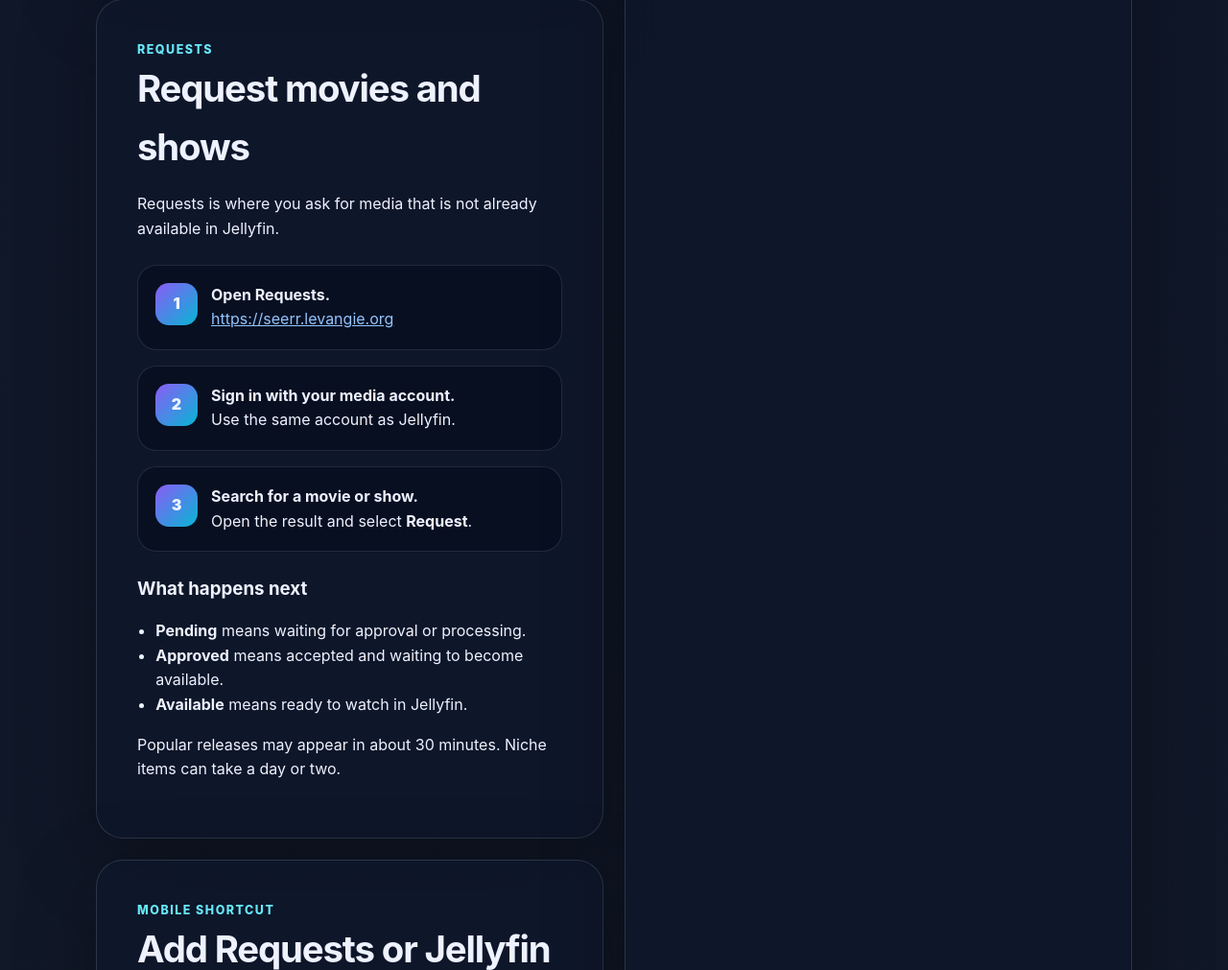
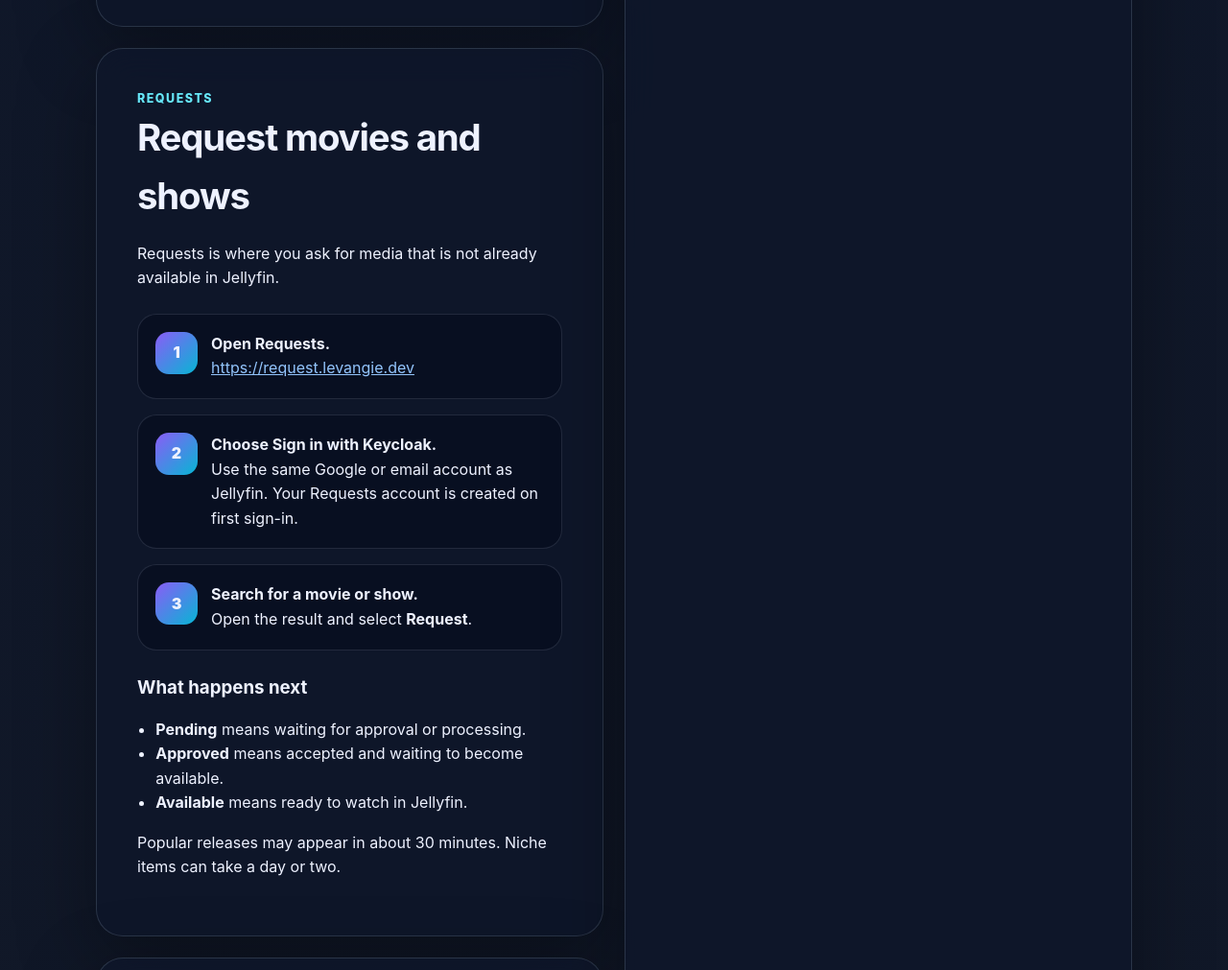
Before and after one commit to jlevangi/jellyfin-invite, a Flask app: page / in a window 1280 px wide. Shown: the part 2621-3632 px from the top of the page at 96% size. Run offline with Flask 3, Linux system fonts and the light colour scheme.

Commit message:
Update onboarding docs for Keycloak SSO and Jellyseerr

```diff
--- a/app/config.py
+++ b/app/config.py
@@ -14,4 +14,4 @@ class Config:
     OIDC_REDIRECT_URI = os.environ.get("OIDC_REDIRECT_URI", PUBLIC_BASE_URL + "/oidc/callback")
     OIDC_IDP_HINT = os.environ.get("OIDC_IDP_HINT", "google")
     JELLYFIN_URL = os.environ.get("JELLYFIN_URL", "https://jellyfin.levangie.org")
-    REQUESTS_URL = os.environ.get("REQUESTS_URL", "https://seerr.levangie.org")
+    REQUESTS_URL = os.environ.get("REQUESTS_URL", "https://request.levangie.dev")
--- a/app/routes.py
+++ b/app/routes.py
@@ -102,7 +102,9 @@ def bounded_integer(data, key, default, minimum, maximum):
 def success_message():
     return (
         "Jellyfin access granted.\n\n"
-        "Your account is ready for:\n- jellyfin.levangie.org\n- request.levangie.org"
+        "Your account is ready for:\n"
+        f"- {current_app.config['JELLYFIN_URL']}\n"
+        f"- {current_app.config['REQUESTS_URL']}"
     )
 
 
--- a/app/templates/guide.html
+++ b/app/templates/guide.html
@@ -27,7 +27,7 @@
         <h3 id="jellyfin-mobile">Mobile device or computer sign-in</h3>
         <div class="steps">
           <div class="step"><div class="num">1</div><div><strong>Open Jellyfin.</strong><br>Click <a href="{{ jellyfin_url }}">{{ jellyfin_url }}</a>, or download the Jellyfin app on your phone and enter that server address.</div></div>
-          <div class="step"><div class="num">2</div><div><strong>Sign in with your media account.</strong><br>Use the email and password from your account setup. If you used Google when creating the account, choose Google again.</div></div>
+          <div class="step"><div class="num">2</div><div><strong>Choose Sign in with Keycloak.</strong><br>Do not type into Jellyfin's username and password boxes. On the Keycloak page, choose Google if you joined with Google; otherwise use the email and password you set up.</div></div>
           <div class="step"><div class="num">3</div><div><strong>Browse or search.</strong><br>Pick a movie or show, then press <strong>Play</strong>.</div></div>
         </div>
         <details class="walkthrough">
@@ -81,7 +81,7 @@
         <p>Requests is where you ask for media that is not already available in Jellyfin.</p>
         <div class="steps">
           <div class="step"><div class="num">1</div><div><strong>Open Requests.</strong><br><a href="{{ requests_url }}">{{ requests_url }}</a></div></div>
-          <div class="step"><div class="num">2</div><div><strong>Sign in with your media account.</strong><br>Use the same account as Jellyfin.</div></div>
+          <div class="step"><div class="num">2</div><div><strong>Choose Sign in with Keycloak.</strong><br>Use the same Google or email account as Jellyfin. Your Requests account is created on first sign-in.</div></div>
           <div class="step"><div class="num">3</div><div><strong>Search for a movie or show.</strong><br>Open the result and select <strong>Request</strong>.</div></div>
         </div>
         <h3>What happens next</h3>
```
Also changed, not shown: tests/test_app.py (+1 -0 lines), README.md.
